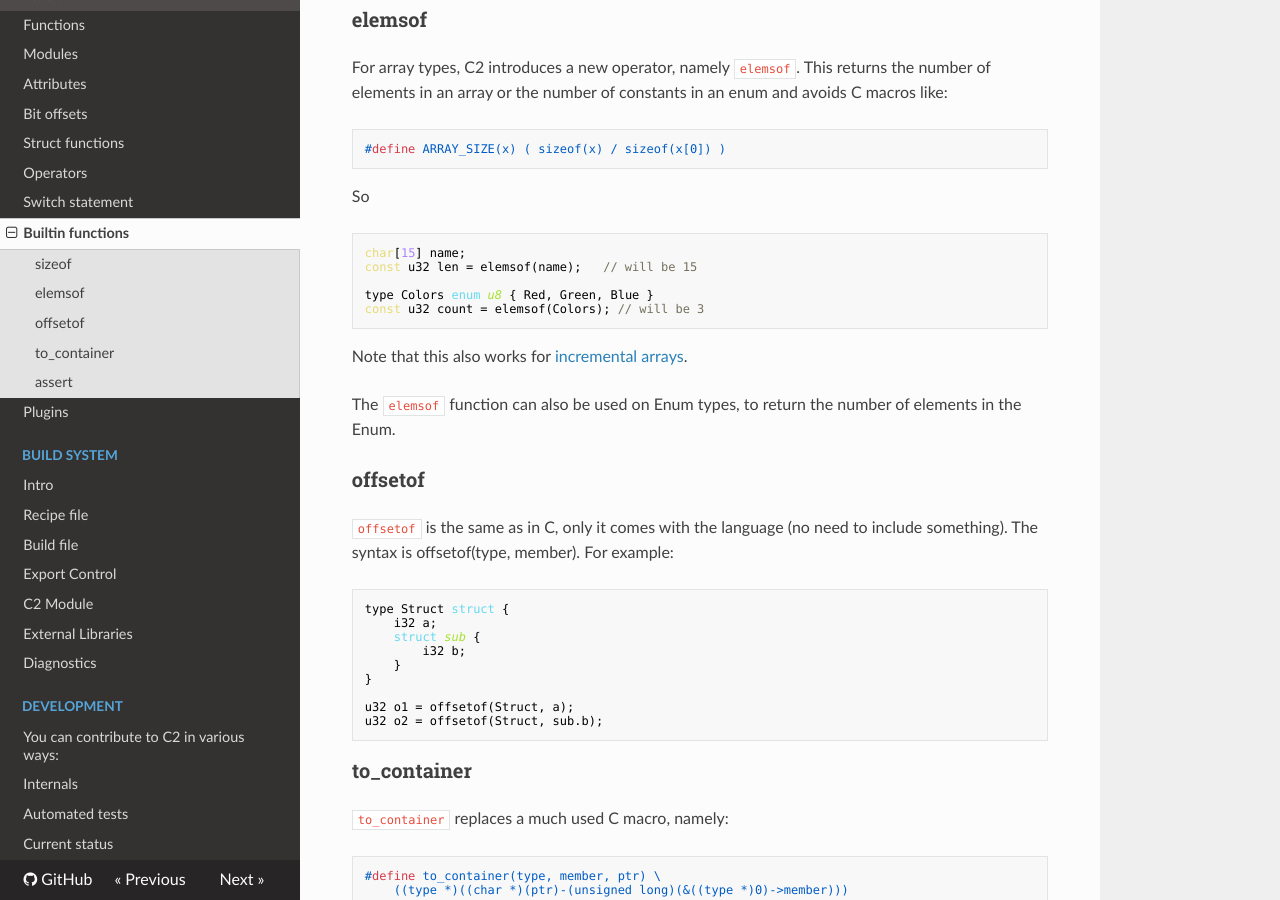
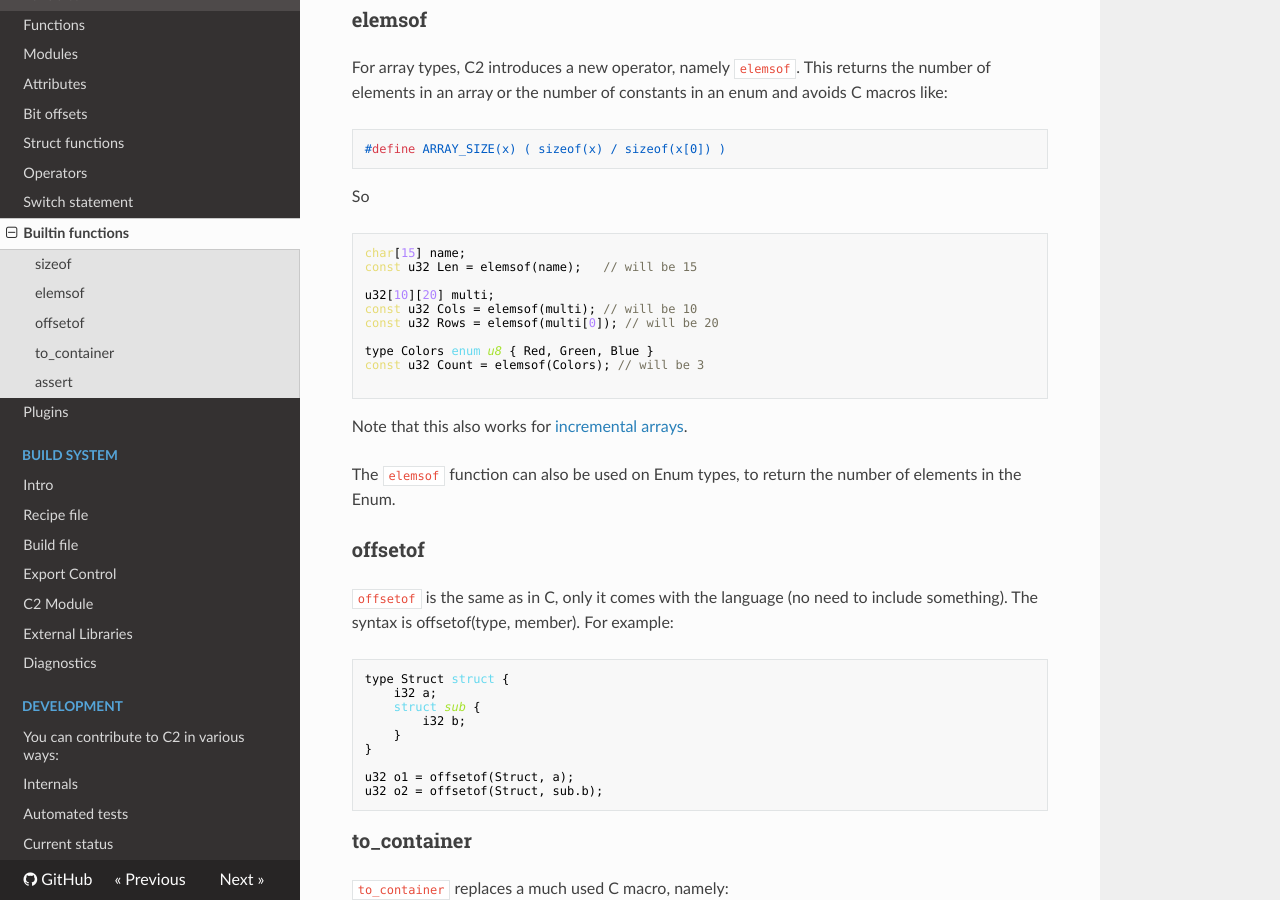
Before and after one commit to c2lang/documentation, an MkDocs documentation site: the page built from documentation/docs/language/builtin_functions.md, in a window 1280 px wide and 900 px high, scrolled down 448 px. Built offline with MkDocs 1.6.1, drawn with Linux system fonts in a browser that asks for light colours; nearby versions of some CDN libraries; old or Windows-style settings are respelled for this version of MkDocs.

Commit message:
builtin_functions: fix example, add multi-dimensional array

````diff
--- a/documentation/docs/language/builtin_functions.md
+++ b/documentation/docs/language/builtin_functions.md
@@ -25,10 +25,15 @@ So
 
 ```c
 char[15] name;
-const u32 len = elemsof(name);   // will be 15
+const u32 Len = elemsof(name);   // will be 15
+
+u32[10][20] multi;
+const u32 Cols = elemsof(multi); // will be 10
+const u32 Rows = elemsof(multi[0]); // will be 20
 
 type Colors enum u8 { Red, Green, Blue }
-const u32 count = elemsof(Colors); // will be 3
+const u32 Count = elemsof(Colors); // will be 3
+
 ```
 Note that this also works for [incremental arrays](variables/#incremental-arrays).
 
````
